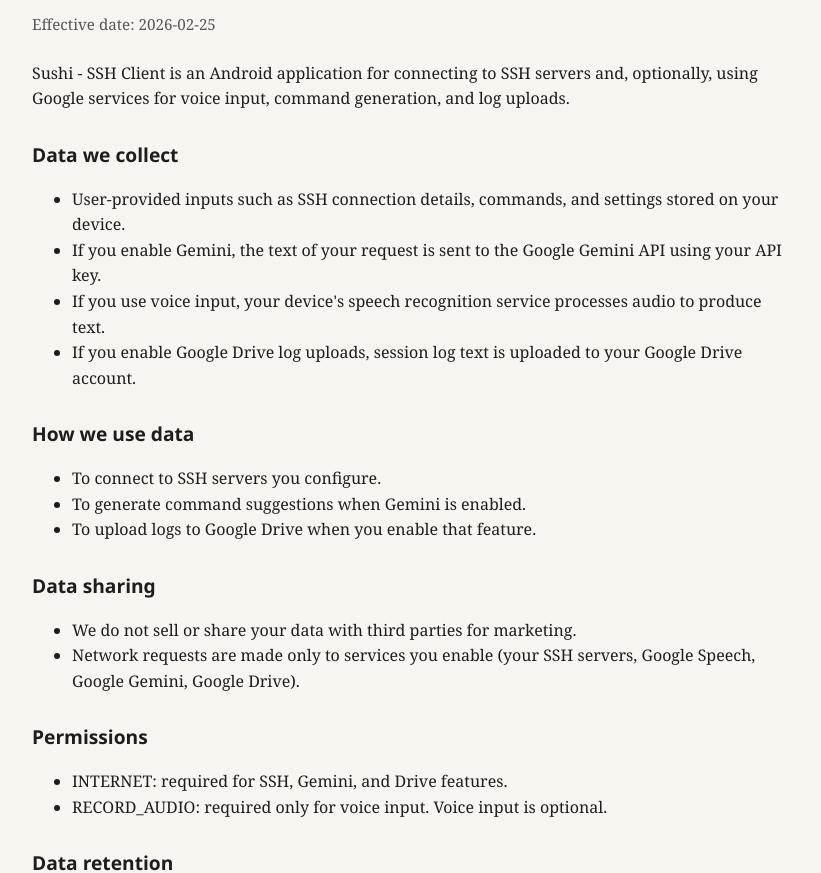
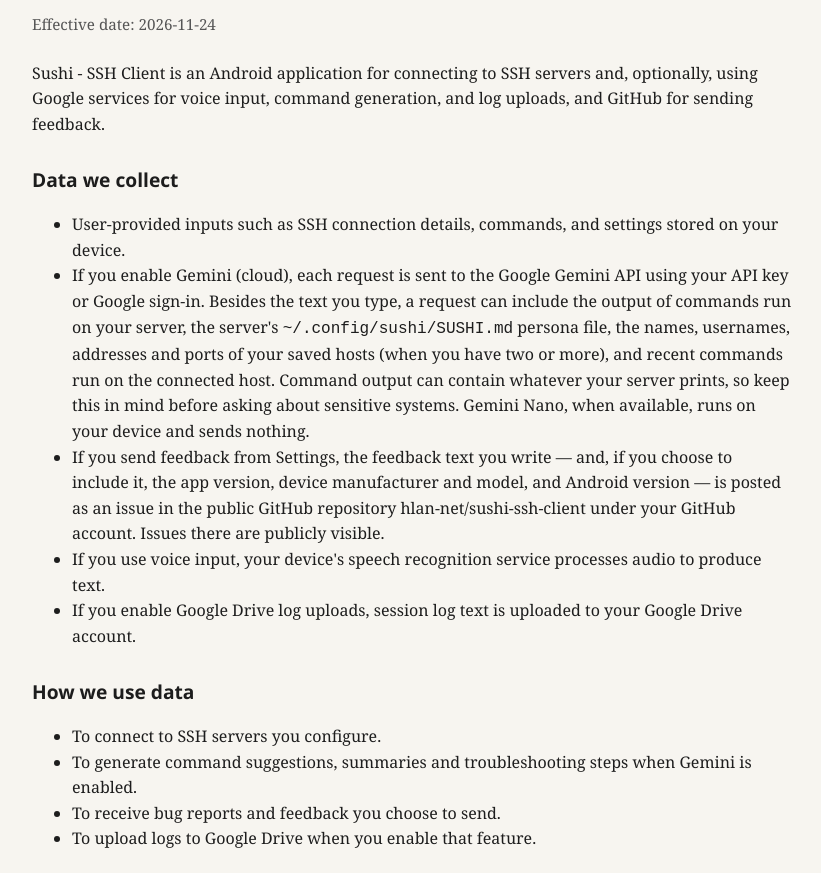
Before and after one commit to hlan-net/sushi-ssh-client, a plain HTML site: page docs/privacy-policy.html in a window 1280 px wide. Shown: the part 86-959 px from the top of the page, without its empty margins (228-1049 px from the left). Drawn offline with Linux system fonts and the light colour scheme.

Commit message:
docs(release): add Play Store listing drafts and the Play Console checklist (#219)
* docs(release): add Play Store listing drafts and the Play Console checklist

Store listing texts (fastlane metadata layout), three phone screenshots and
the checklist for taking a release from internal testing to production.
Drafted in August against 0.7.x; the texts and screenshots are reviewed and
adjusted in Play Console before use, not shipped automatically.

Co-Authored-By: Claude Fable 5.1 <noreply@anthropic.com>

* docs(release): address review of the Play listing drafts

- changelogs/22.txt -> default.txt: release.yml derives versionCode as
  (MAJOR*10000+MINOR*100+PATCH)*100+attempt, so 22 never occurs. Text
  rewritten for 0.9.0 from CHANGELOG.md instead of the 0.7.6 sign-in fix.
- Data Safety: add the GitHub feedback flow (feedback text, optional
  device info, posted as a public issue) and spell out what a Gemini
  request carries (command output, SUSHI.md, saved host list, recent
  commands), with suggested categories.
- Privacy policy (.md and the served .html): cover both flows.
- Say plainly that the fastlane files are manual drafts nothing uploads,
  mark the 0.7.6 screenshots as an open item, redo the ad-SDK check
  against main.
- Store description: scope the safety claim to commands the AI runs;
  Plays and terminal keystrokes are not classified.

Co-Authored-By: Claude Opus 5.5 <noreply@anthropic.com>

---------

Co-authored-by: Claude Fable 5.1 <noreply@anthropic.com>

```diff
--- a/docs/privacy-policy.html
+++ b/docs/privacy-policy.html
@@ -49,17 +49,18 @@
   </head>
   <body>
     <h1>Privacy Policy</h1>
-    <p class="meta">Effective date: 2026-02-25</p>
+    <p class="meta">Effective date: 2026-11-24</p>
 
     <p>
       Sushi - SSH Client is an Android application for connecting to SSH servers and, optionally,
-      using Google services for voice input, command generation, and log uploads.
+      using Google services for voice input, command generation, and log uploads, and GitHub for sending feedback.
     </p>
 
     <h2>Data we collect</h2>
     <ul>
       <li>User-provided inputs such as SSH connection details, commands, and settings stored on your device.</li>
-      <li>If you enable Gemini, the text of your request is sent to the Google Gemini API using your API key.</li>
+      <li>If you enable Gemini (cloud), each request is sent to the Google Gemini API using your API key or Google sign-in. Besides the text you type, a request can include the output of commands run on your server, the server's <code>~/.config/sushi/SUSHI.md</code> persona file, the names, usernames, addresses and ports of your saved hosts (when you have two or more), and recent commands run on the connected host. Command output can contain whatever your server prints, so keep this in mind before asking about sensitive systems. Gemini Nano, when available, runs on your device and sends nothing.</li>
+      <li>If you send feedback from Settings, the feedback text you write &mdash; and, if you choose to include it, the app version, device manufacturer and model, and Android version &mdash; is posted as an issue in the public GitHub repository hlan-net/sushi-ssh-client under your GitHub account. Issues there are publicly visible.</li>
       <li>If you use voice input, your device's speech recognition service processes audio to produce text.</li>
       <li>If you enable Google Drive log uploads, session log text is uploaded to your Google Drive account.</li>
     </ul>
@@ -67,26 +68,28 @@
     <h2>How we use data</h2>
     <ul>
       <li>To connect to SSH servers you configure.</li>
-      <li>To generate command suggestions when Gemini is enabled.</li>
+      <li>To generate command suggestions, summaries and troubleshooting steps when Gemini is enabled.</li>
+      <li>To receive bug reports and feedback you choose to send.</li>
       <li>To upload logs to Google Drive when you enable that feature.</li>
     </ul>
 
     <h2>Data sharing</h2>
     <ul>
       <li>We do not sell or share your data with third parties for marketing.</li>
-      <li>Network requests are made only to services you enable (your SSH servers, Google Speech, Google Gemini, Google Drive).</li>
+      <li>Network requests are made only to services you enable (your SSH servers, Google Speech, Google Gemini, Google Drive, GitHub).</li>
     </ul>
 
     <h2>Permissions</h2>
     <ul>
-      <li>INTERNET: required for SSH, Gemini, and Drive features.</li>
+      <li>INTERNET: required for SSH, Gemini, Drive and feedback features.</li>
       <li>RECORD_AUDIO: required only for voice input. Voice input is optional.</li>
     </ul>
 
     <h2>Data retention</h2>
     <ul>
-      <li>App settings and logs are stored locally on your device.</li>
+      <li>App settings and logs are stored locally on your device. Secrets such as API keys and the GitHub sign-in token are stored encrypted on the device.</li>
       <li>If you upload logs to Google Drive, those logs are stored in your Google Drive until you delete them.</li>
+      <li>Feedback issues stay on GitHub until they are deleted; you can ask for one to be removed by opening an issue.</li>
     </ul>
 
     <h2>Children</h2>
```
Also changed, not shown: docs/store-assets/screenshots/01-terminal.png (added), docs/store-assets/screenshots/02-plays.png (added), docs/store-assets/screenshots/03-settings.png (added), fastlane/metadata/android/en-US/changelogs/default.txt (added), fastlane/metadata/android/en-US/full_description.txt (added), fastlane/metadata/android/en-US/short_description.txt (added), fastlane/metadata/android/en-US/title.txt (added), 2 other files.
